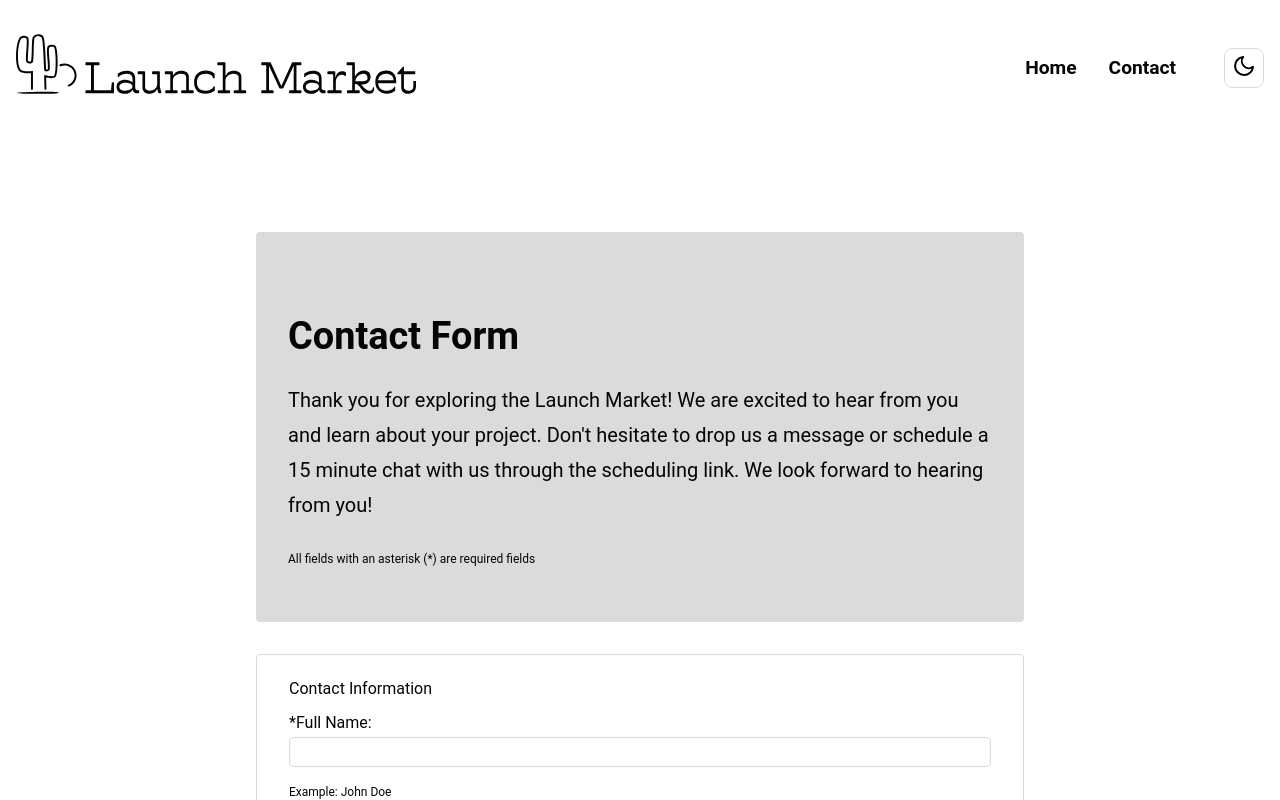
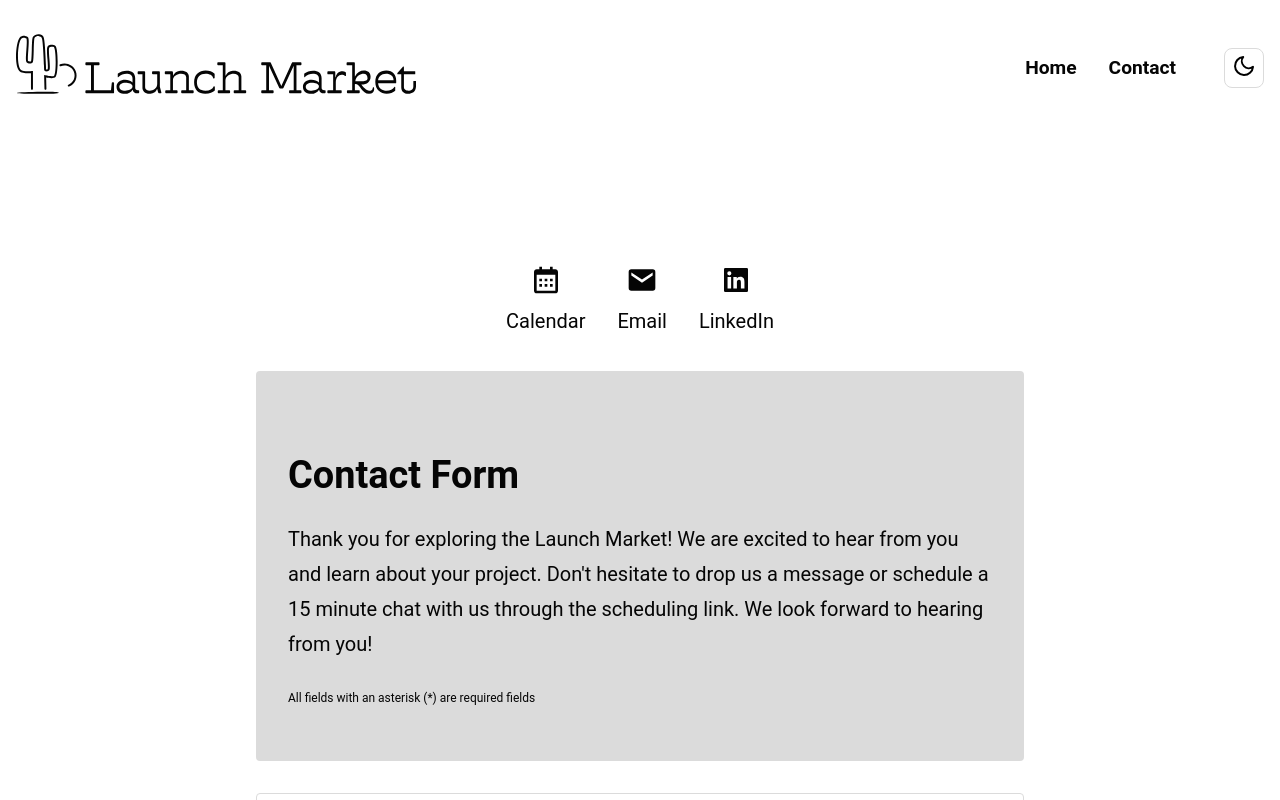
Before and after one commit to melissakipp/thelaunchmarket, a Next.js app: page /contact in a window 1280 px wide. Shown: the top 800 px of the page. Built offline with nearby package versions, Linux system fonts and the light colour scheme.

Commit message:
Basic contact icons

```diff
--- /dev/null
+++ b/src/app/components/List/ListWithIcon.tsx
@@ -0,0 +1,19 @@
+import Link from 'next/link';
+
+interface ListWithIconProps {
+  name: string;
+  icon: JSX.Element;
+  href: string;
+}
+
+const ListWithIcon = ({ name, icon, href }: ListWithIconProps) => {
+  return (
+    <li>
+      <Link href={href} target='_blank'>
+        {icon} {name}
+      </Link>
+    </li>
+  );
+};
+
+export default ListWithIcon;
--- a/src/app/contact/page.tsx
+++ b/src/app/contact/page.tsx
@@ -1,6 +1,12 @@
 import styles from '../../styles/Contact.module.scss';
 import type { Metadata } from 'next';
 import Form from '../components/Form/Form';
+import ListWithIcon from '../components/List/ListWithIcon';
+import {
+  BiCalendar,
+  BiSolidEnvelope,
+  BiLogoLinkedinSquare,
+} from 'react-icons/bi';
 
 export const metadata: Metadata = {
   title: 'Contact',
@@ -10,8 +16,26 @@ export const metadata: Metadata = {
 export default function Contact() {
   return (
     <main className={styles.main}>
-      <article>
-        <section></section>
+      <article className={styles.container}>
+        <section>
+          <ul className={styles.list}>
+            <ListWithIcon
+              name='Calendar'
+              icon={<BiCalendar />}
+              href='https://calendly.com/melissakipp/15-minute-chat'
+            />
+            <ListWithIcon
+              name='Email'
+              icon={<BiSolidEnvelope />}
+              href='info@thelaunchmarket.com'
+            />
+            <ListWithIcon
+              name='LinkedIn'
+              icon={<BiLogoLinkedinSquare />}
+              href='https://www.linkedin.com/company/launchmarket/'
+            />
+          </ul>
+        </section>
         <section>
           <Form />
         </section>
--- a/src/styles/Contact.module.scss
+++ b/src/styles/Contact.module.scss
@@ -7,3 +7,33 @@
   padding: 6rem;
   min-height: 100vh;
 }
+
+.container {
+  display: flex;
+  flex-direction: column;
+  justify-content: space-around;
+  align-items: center;
+  padding: 2rem 2rem 2rem 2rem;
+  gap: 2rem;
+}
+
+.list {
+  display: flex;
+  flex-flow: row wrap;
+  justify-content: space-around;
+  align-items: center;
+  gap: 2rem;
+  list-style-type: none;
+  li a {
+    display: flex;
+    flex-direction: column;
+    justify-content: center;
+    align-items: center;
+    gap: 0.5rem;
+    font-size: 1.25rem;
+    svg {
+      width: 2rem;
+      height: 2rem;
+    }
+  }
+}
```
Also changed, not shown: 1 other file (tests, documents, lock files or other folders).
